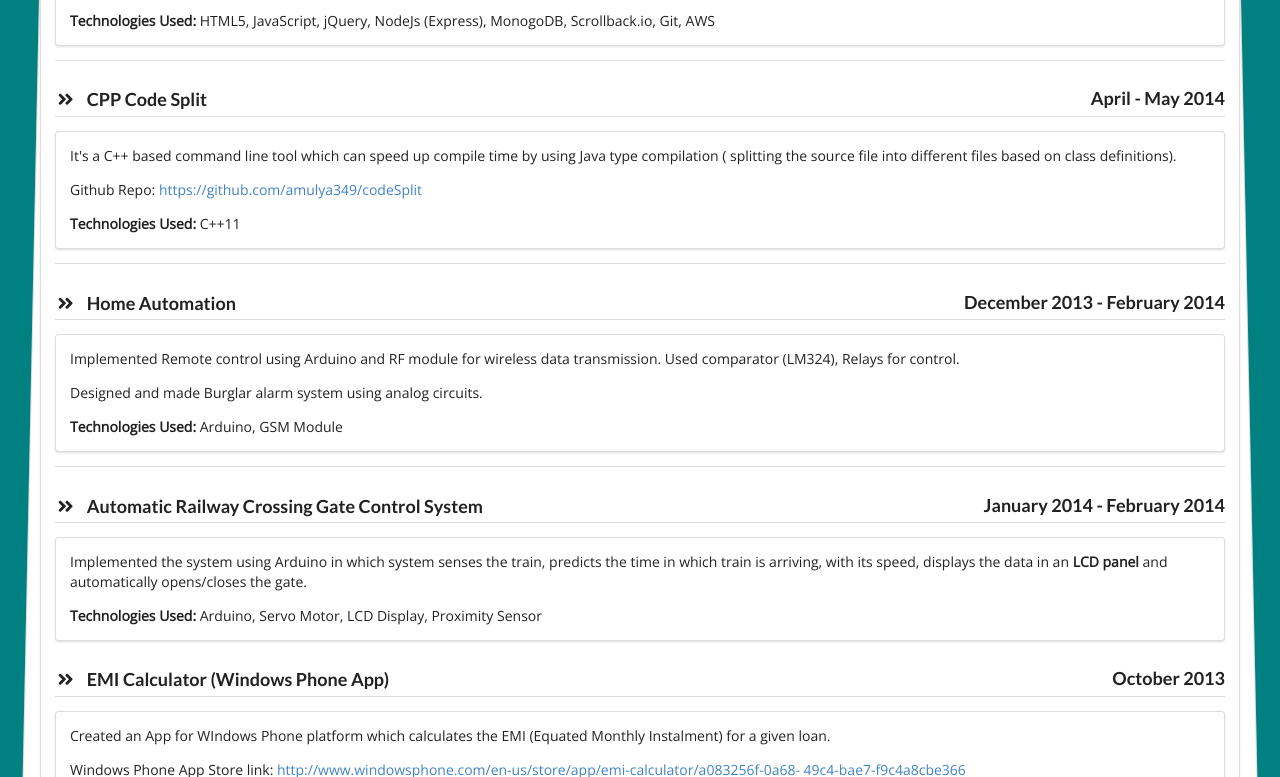
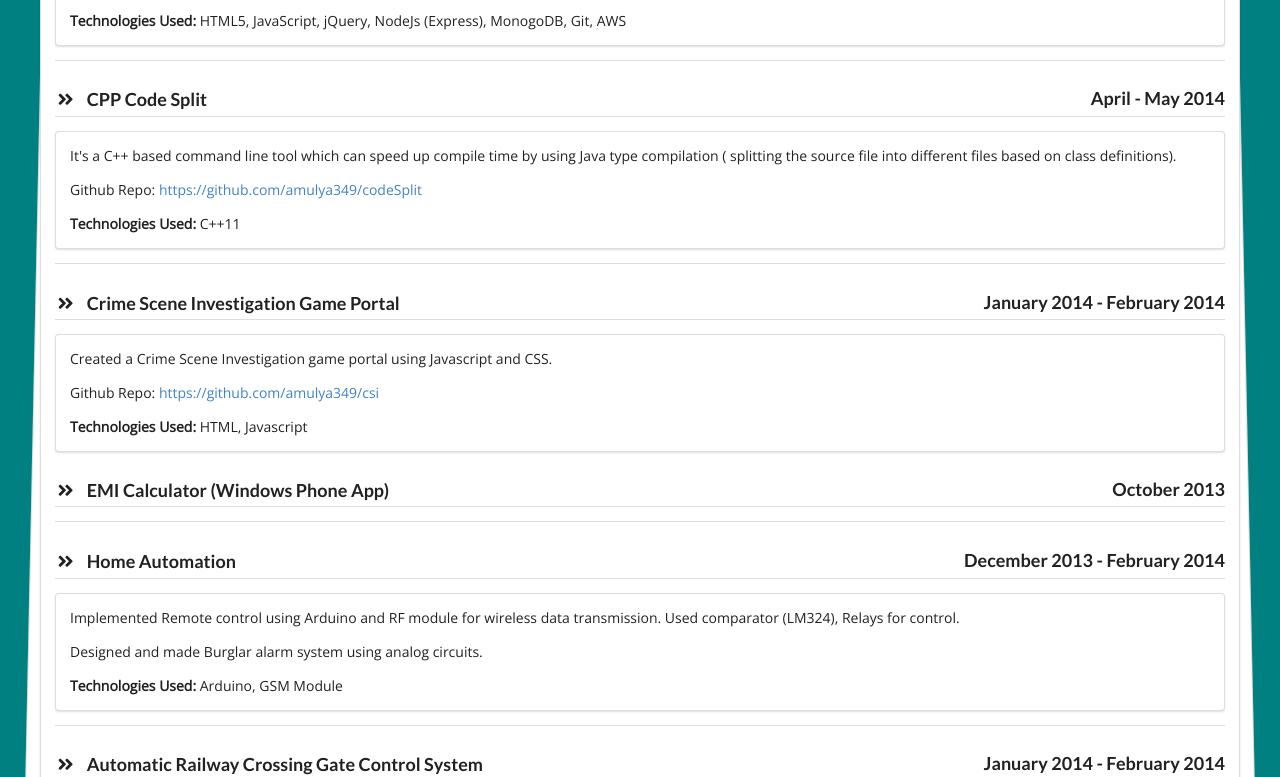
Before and after one commit to amulya349/BaatChit, a website: page index.html in a window 1280 px wide. Shown: the part 1899-2676 px from the top of the page. Drawn offline with nearby package versions, Linux system fonts and the light colour scheme.

Commit message:
UPdated data

```diff
--- a/index.html
+++ b/index.html
@@ -134,11 +134,11 @@
 					Developed the backend of the website using Nodejs-Express. Learned the usage of different modules:  OAuth Social Login systems and MongoDB as Database. Learned and developed REST API to interact with the server. Learned the usage of Amazon AWS as Cloud.
 					<br> <br>
 					Link to website: <a href="http://bit.ly/advaita15web">http://bit.ly/advaita15web</a>
-					<br>Github repo for the REST API only: <a href="https://github.com/amulya349/restfulapi">https://github.com/amulya349/restfulapi</a>
+					<br>Github repo: <a href="https://github.com/amulya349/advaita15website">https://github.com/amulya349/advaita15website</a>
 
 				</p>
 				<p>
-					<b>Technologies Used:</b> HTML5, JavaScript, jQuery, NodeJs (Express), MonogoDB, Scrollback.io, Git, AWS
+					<b>Technologies Used:</b> HTML5, JavaScript, jQuery, NodeJs (Express), MonogoDB, Git, AWS
 				</p>
 			</div>
 			<div class="ui divider"></div>
@@ -159,6 +159,30 @@
 				<p>
 					<b>Technologies Used:</b> C++11
 				</p>
+			</div>
+			<div class="ui divider"></div>
+			<div class="ui dividing header">
+				<div class="ui grid">
+					<div class="two column row">
+						<p class="left aligned column"><i class="angle double right icon"></i>Crime Scene Investigation Game Portal </p>
+						<div class="right aligned column">January 2014 - February 2014</div>
+					</div>
+				</div>
+			</div>
+			<div class="ui segment">
+				<p>Created a Crime Scene Investigation game portal using Javascript and CSS. </p>
+				<p>Github Repo: <a href="https://github.com/amulya349/csi">https://github.com/amulya349/csi</a></p>
+				<p>
+					<b>Technologies Used:</b> HTML, Javascript
+				</p>
+			</div>
+			<div class="ui dividing header">
+				<div class="ui grid">
+					<div class="two column row">
+						<p class="left aligned column"><i class="angle double right icon"></i>EMI Calculator (Windows Phone App)</p>
+						<div class="right aligned column">October 2013</div>
+					</div>
+				</div>
 			</div>
 			<div class="ui divider"></div>
 			<div class="ui dividing header">
```
